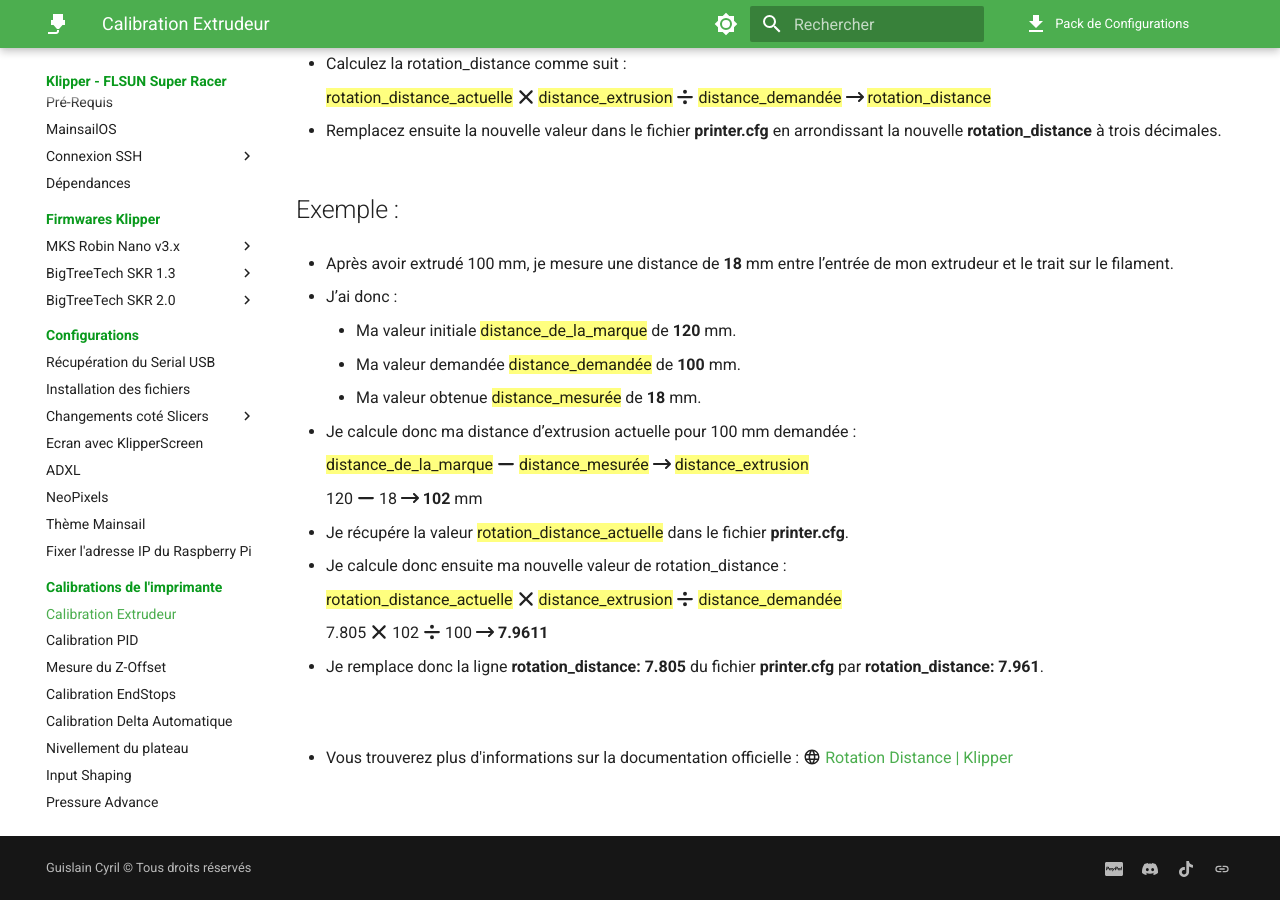
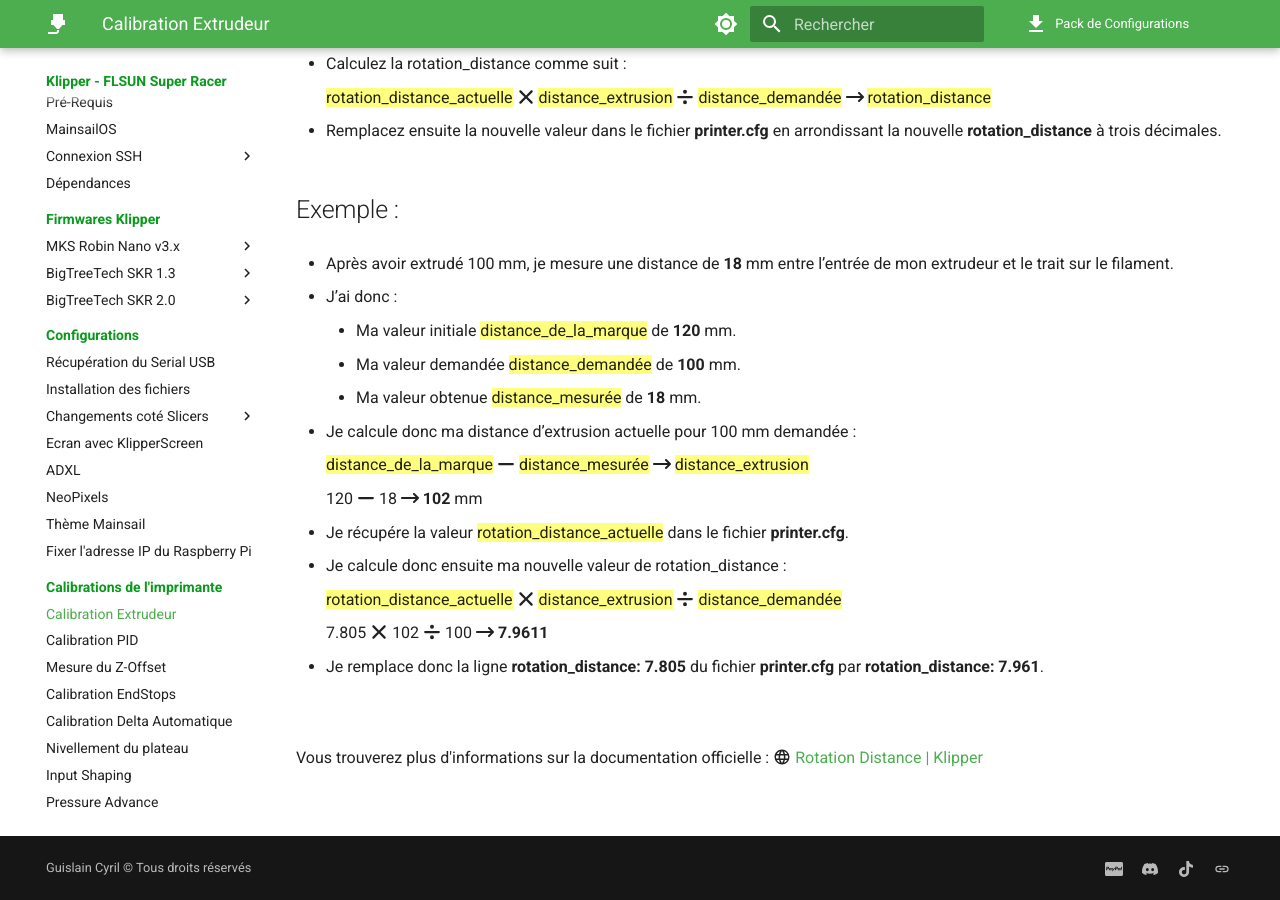
Before and after one commit to Guilouz/test, an MkDocs documentation site: the page built from docs/calibrations/extrudeur.md, in a window 1280 px wide and 900 px high, scrolled down 1295 px. Built offline with MkDocs 1.6.1 and Material for MkDocs 9.7.7, drawn with Linux system fonts in a browser that asks for light colours; emoji names are drawn with the system emoji font; comment, search, counter and statistics services are not loaded.

```diff
--- a/docs/calibrations/extrudeur.md
+++ b/docs/calibrations/extrudeur.md
@@ -89,6 +89,6 @@ filament_diameter: 1.750
 
 <br />
 
-- Vous trouverez plus d'informations sur la documentation officielle : :material-web: <a href="https://www.klipper3d.org/Rotation_Distance.html" target="blank">Rotation Distance | Klipper</a>
+Vous trouverez plus d'informations sur la documentation officielle : :material-web: <a href="https://www.klipper3d.org/Rotation_Distance.html" target="blank">Rotation Distance | Klipper</a>
 
 <br />
```
